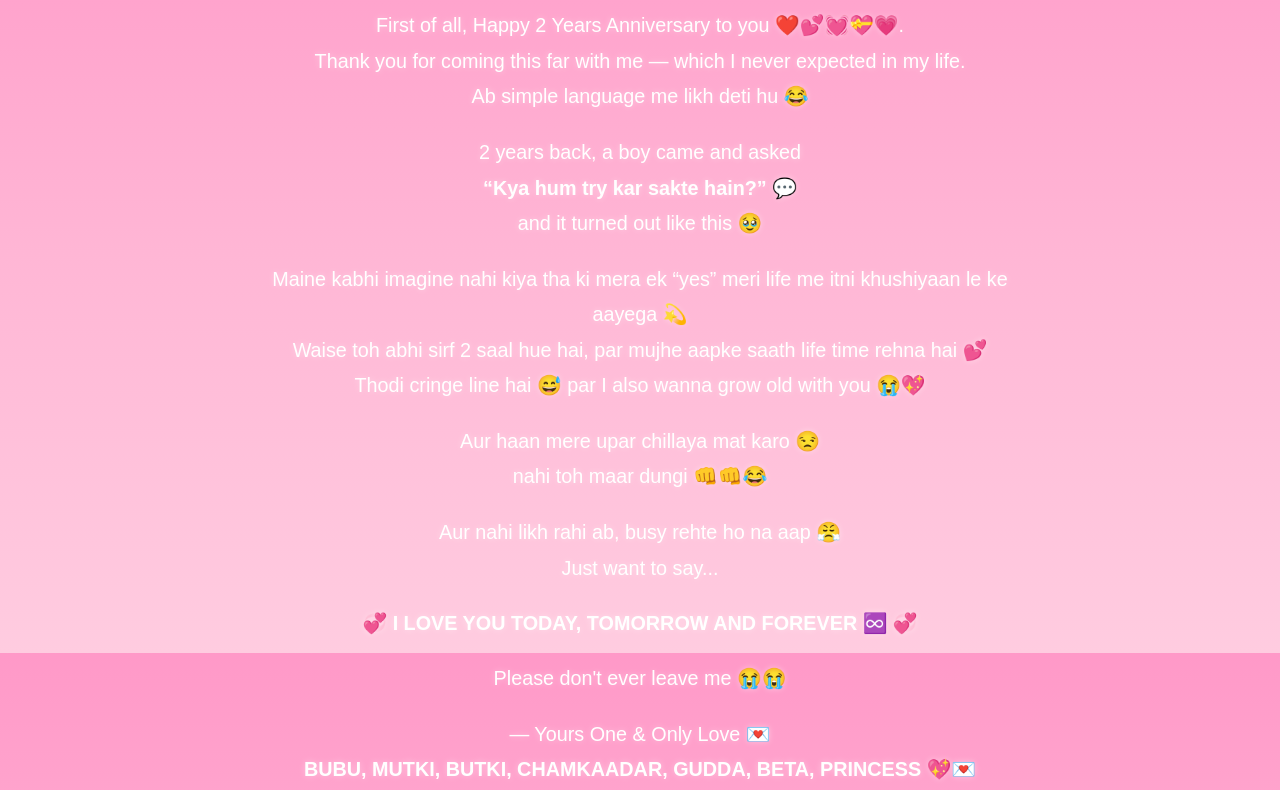
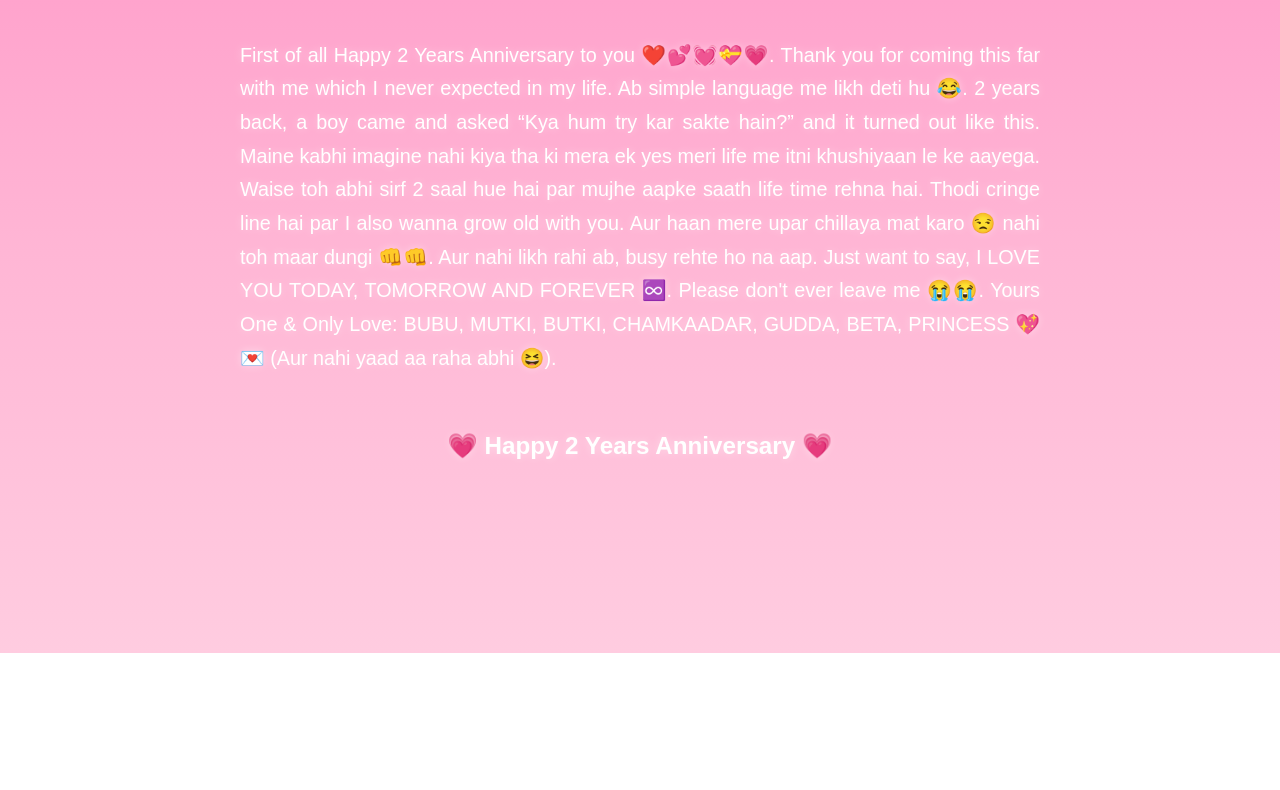
Before and after one commit to bubu-buggu/anniversary-website, a plain HTML site: page message.html in a window 1280 px wide. Shown: the part 147-937 px from the top of the page. After the commit the page ends 800 px from the top, so only its background shows below. Drawn offline with Linux system fonts and the light colour scheme.

Commit message:
Update message.html

```diff
--- a/message.html
+++ b/message.html
@@ -3,40 +3,53 @@
 <head>
   <meta charset="UTF-8" />
   <meta name="viewport" content="width=device-width, initial-scale=1.0" />
-  <title>My Message 💌</title>
+  <title>My Dear Buggu 💌</title>
   <link rel="stylesheet" href="style.css" />
   <style>
-    body {
-      background: linear-gradient(to bottom, #ff99c8, #ffb6d5, #ffcce0);
-      font-family: "Poppins", sans-serif;
-      color: white;
-      text-align: center;
+    html, body {
       margin: 0;
       padding: 0;
-      overflow-y: auto; /* allows full scrolling */
-      min-height: 100vh;
+      height: 100%;
+      font-family: "Poppins", sans-serif;
+      background: linear-gradient(180deg, #ff99c8, #ffb6d5, #ffcce0);
+      color: white;
+      overflow-y: auto; /* enable scroll */
+      overflow-x: hidden;
     }
 
     .message-container {
-      padding: 80px 20px 120px; /* top and bottom padding for mobile view */
-      width: 90%;
+      min-height: 100vh;
+      display: flex;
+      flex-direction: column;
+      align-items: center;
+      justify-content: flex-start;
+      padding: 60px 20px 100px;
+      text-align: center;
+      line-height: 1.7;
+      animation: fadeIn 2s ease-in-out;
+      font-size: 18px;
+      text-shadow: 0 0 8px rgba(255, 255, 255, 0.4);
       max-width: 800px;
-      margin: 0 auto;
-      line-height: 1.8;
-      font-size: 18px;
-      text-shadow: 0 0 6px rgba(255,255,255,0.4);
-      animation: fadeIn 2s ease-in-out;
+      margin: auto;
+    }
+
+    h1 {
+      margin-bottom: 25px;
+      font-size: 1.9em;
+      text-shadow: 0 0 12px rgba(255,255,255,0.7);
     }
 
     p {
-      margin-bottom: 18px;
+      margin-bottom: 12px;
+      text-align: justify;
     }
 
     .footer {
-      margin-top: 50px;
+      margin-top: 40px;
       font-size: 22px;
       font-weight: bold;
       animation: pulse 2s infinite;
+      text-align: center;
     }
 
     @keyframes fadeIn {
@@ -55,48 +68,10 @@
 </head>
 <body>
   <div class="message-container">
-    <p>MY DEAR BUGGU 💞</p>
-
+    <h1>MY DEAR BUGGU 💞</h1>
     <p>
-      First of all, Happy 2 Years Anniversary to you ❤️💕💓💝💗.<br>
-      Thank you for coming this far with me — which I never expected in my life.<br>
-      Ab simple language me likh deti hu 😂
+      First of all Happy 2 Years Anniversary to you ❤️💕💓💝💗. Thank you for coming this far with me which I never expected in my life. Ab simple language me likh deti hu 😂. 2 years back, a boy came and asked “Kya hum try kar sakte hain?” and it turned out like this. Maine kabhi imagine nahi kiya tha ki mera ek yes meri life me itni khushiyaan le ke aayega. Waise toh abhi sirf 2 saal hue hai par mujhe aapke saath life time rehna hai. Thodi cringe line hai par I also wanna grow old with you. Aur haan mere upar chillaya mat karo 😒 nahi toh maar dungi 👊👊. Aur nahi likh rahi ab, busy rehte ho na aap. Just want to say, I LOVE YOU TODAY, TOMORROW AND FOREVER ♾️. Please don't ever leave me 😭😭. Yours One & Only Love: BUBU, MUTKI, BUTKI, CHAMKAADAR, GUDDA, BETA, PRINCESS 💖💌 (Aur nahi yaad aa raha abhi 😆).
     </p>
-
-    <p>
-      2 years back, a boy came and asked<br>
-      <b>“Kya hum try kar sakte hain?”</b> 💬<br>
-      and it turned out like this 🥹
-    </p>
-
-    <p>
-      Maine kabhi imagine nahi kiya tha ki mera ek “yes” meri life me itni khushiyaan le ke aayega 💫<br>
-      Waise toh abhi sirf 2 saal hue hai, par mujhe aapke saath life time rehna hai 💕<br>
-      Thodi cringe line hai 😅 par I also wanna grow old with you 😭💖
-    </p>
-
-    <p>
-      Aur haan mere upar chillaya mat karo 😒<br>
-      nahi toh maar dungi 👊👊😂
-    </p>
-
-    <p>
-      Aur nahi likh rahi ab, busy rehte ho na aap 😤<br>
-      Just want to say...
-    </p>
-
-    <p>
-      💞 <b>I LOVE YOU TODAY, TOMORROW AND FOREVER ♾️</b> 💞
-    </p>
-
-    <p>Please don't ever leave me 😭😭</p>
-
-    <p>
-      — Yours One & Only Love 💌<br>
-      <b>BUBU, MUTKI, BUTKI, CHAMKAADAR, GUDDA, BETA, PRINCESS 💖💌</b><br>
-      (Aur nahi yaad aa raha abhi 😆)
-    </p>
-
     <div class="footer">💗 Happy 2 Years Anniversary 💗</div>
   </div>
 </body>
```
